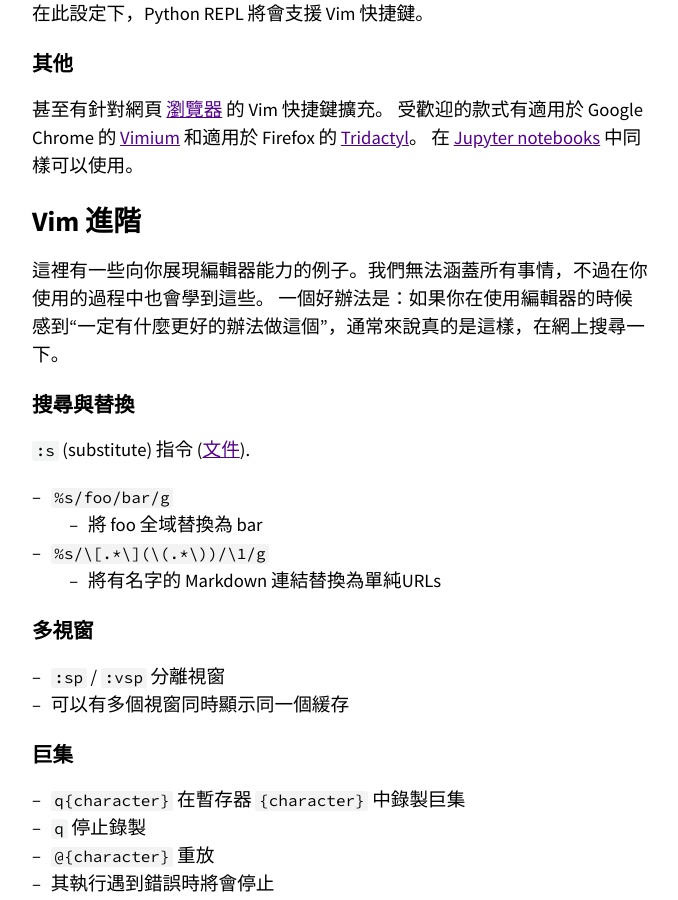
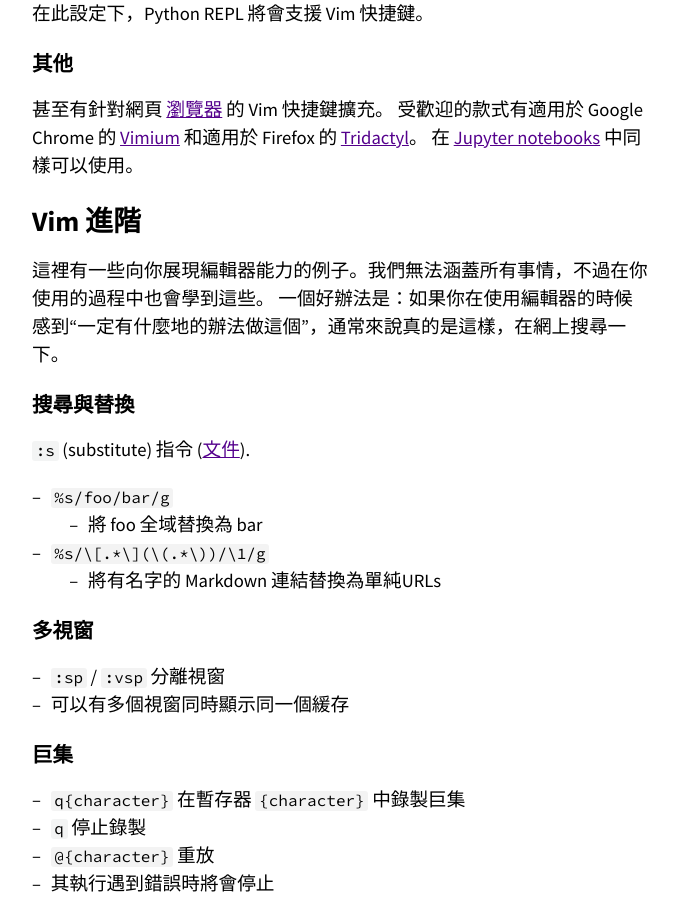
Before and after one commit to missing-semester-zh-Hant/missing-semester-zh-Hant.github.io, a Jekyll site: the page built from _2020/editors.md, in a window 1280 px wide and 900 px high, scrolled down 7328 px. Shown: the whole window, without its empty margins (300-978 px from the left). Built offline with Jekyll 4.4.1, drawn with Linux system fonts in a browser that asks for light colours; some of the changed text lies outside the part shown.

Commit message:
Fix format

```diff
--- a/_2020/editors.md
+++ b/_2020/editors.md
@@ -544,7 +544,7 @@ all of these kinds of things, but you'll learn them as you go. A good
 heuristic: whenever you're using your editor and you think "there must be a
 better way of doing this", there probably is: look it up online. -->
 這裡有一些向你展現編輯器能力的例子。我們無法涵蓋所有事情，不過在你使用的過程中也會學到這些。
-一個好辦法是：如果你在使用編輯器的時候感到“一定有什麼更好的辦法做這個”，通常來說真的是這樣，在網上搜尋一下。
+一個好辦法是：如果你在使用編輯器的時候感到“一定有什麼地的辦法做這個”，通常來說真的是這樣，在網上搜尋一下。
 
 <!-- ## Search and replace -->
 ## 搜尋與替換
@@ -700,7 +700,7 @@ better way of doing this", there probably is: look it up online. -->
    1. 閱讀該插件的[文件](https://github.com/ctrlpvim/ctrlp.vim/blob/master/readme.md)，嘗試使用 CtrlP 在一個專案路徑裡定位一個文件，打開 Vim, 然後用 Vim 命令列執行 `:CtrlP`
    1. 自定義 CtrlP： 添加 [configuration](https://github.com/ctrlpvim/ctrlp.vim/blob/master/readme.md#basic-options) 到你的 `~/.vimrc` 來用按 Ctrl-P 打開 CtrlP
 1. 練習使用 Vim, 在你自己的電腦上重做[範例](#demo)
-1. 下個月用 Vim 做你_所有_文件編輯。若使用上效率不好, 或者你感覺 “一定有一個更好的方式”，嘗試上網搜尋， 很有可能有一個更好的方式。如果你遇到難題，來我們的office hours或者給我們發郵件。
+1. 下個月用 Vim 做你 _所有_ 文件編輯。若使用上效率不好, 或者你感覺 “一定有一個更好的方式”，嘗試上網搜尋， 很有可能有一個更好的方式。如果你遇到難題，來我們的office hours或者給我們發郵件。
 1. 在你的其他工具中設置 Vim 快捷鍵（見上面的操作指南）。
 1. 進一步自定義你的 `~/.vimrc` 和安裝更多插件。
 1. (進階) 用 Vim 巨集將 XML 轉換到 JSON ([範例文件](/2020/files/example-data.xml))。嘗試著先自己實做， 但是在你卡住的時候可以查看上面[巨集](#macros)章節。
```
